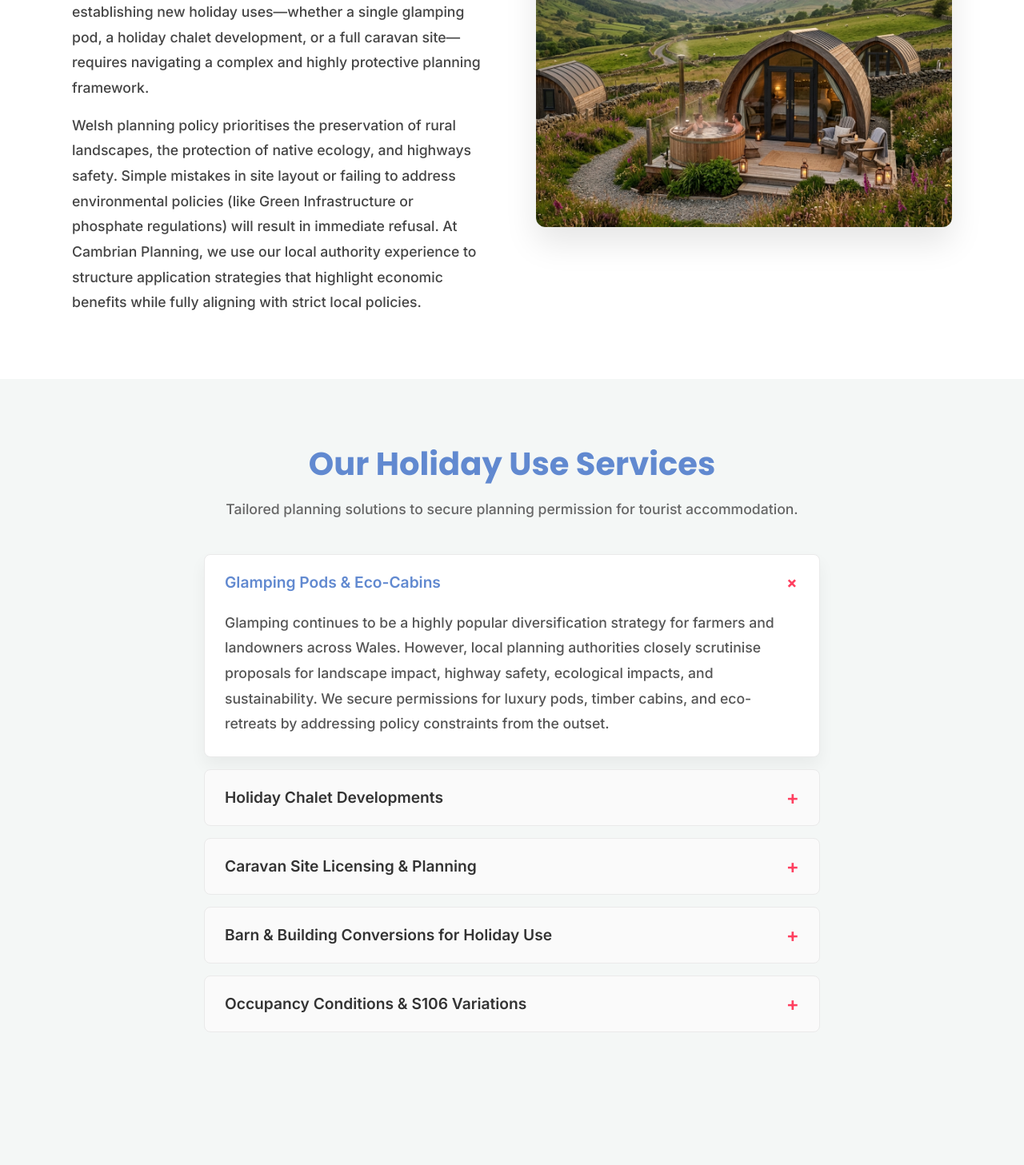
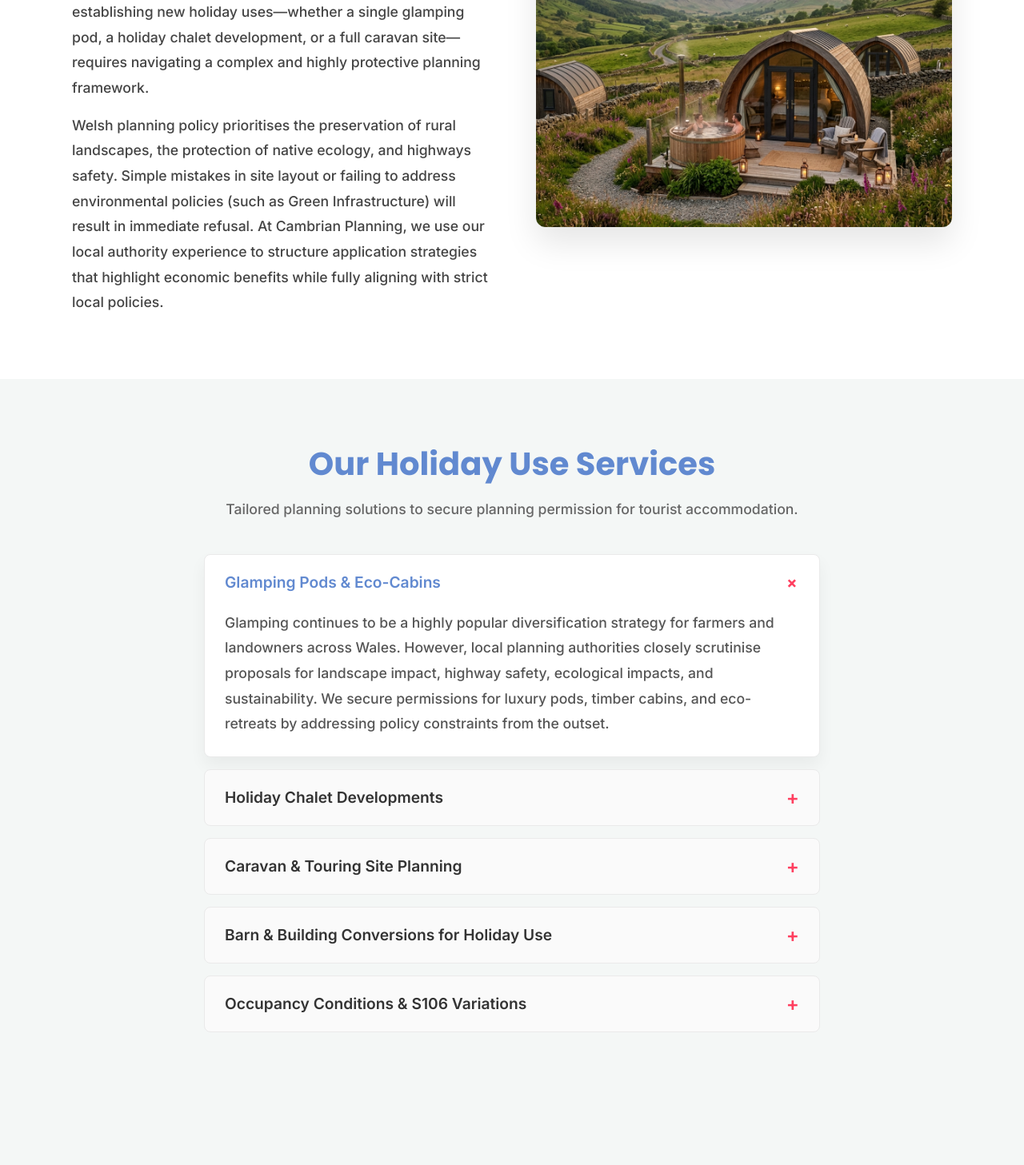
Before and after one commit to Clic-Cymru/cambrian-planning, a React (Vite) app: page /services/holiday-accommodation-and-glamping-planning in a window 1280 px wide. Shown: the part 759-2216 px from the top of the page at 80% size. Built offline with nearby package versions, Linux system fonts and the light colour scheme; no server answers.

Commit message:
Remove references to phosphates, site licensing, and building regulations

```diff
--- a/src/pages/HolidayUsesPlanning.tsx
+++ b/src/pages/HolidayUsesPlanning.tsx
@@ -17,8 +17,8 @@ const HolidayUsesPlanning: React.FC = () => {
       content: "Larger-scale chalet developments require rigorous justification. We navigate the complex policy framework regarding the conversion of land to leisure use, preparing comprehensive landscape character assessments, drainage strategies, and business plans to prove the viability and benefit of your proposed chalet site."
     },
     {
-      title: "Caravan Site Licensing & Planning",
-      content: "Whether you are establishing a new touring caravan site, extending an existing static caravan park, or seeking a change of use for private land, we guide you through both planning permission and the subsequent Caravan Site Licensing process. We address access, visibility splays, and environmental protection requirements."
+      title: "Caravan & Touring Site Planning",
+      content: "Whether you are establishing a new touring caravan site, extending an existing static caravan park, or seeking a change of use for private land, we guide you through the planning permission process. We address access, visibility splays, and environmental protection requirements."
     },
     {
       title: "Barn & Building Conversions for Holiday Use",
@@ -67,7 +67,7 @@ const HolidayUsesPlanning: React.FC = () => {
         content={
           <>
             <p style={{ marginBottom: '15px' }}>The tourism and leisure sector in Wales offers substantial opportunities for landowners and rural businesses. However, establishing new holiday uses—whether a single glamping pod, a holiday chalet development, or a full caravan site—requires navigating a complex and highly protective planning framework.</p>
-            <p>Welsh planning policy prioritises the preservation of rural landscapes, the protection of native ecology, and highways safety. Simple mistakes in site layout or failing to address environmental policies (like Green Infrastructure or phosphate regulations) will result in immediate refusal. At Cambrian Planning, we use our local authority experience to structure application strategies that highlight economic benefits while fully aligning with strict local policies.</p>
+            <p>Welsh planning policy prioritises the preservation of rural landscapes, the protection of native ecology, and highways safety. Simple mistakes in site layout or failing to address environmental policies (such as Green Infrastructure) will result in immediate refusal. At Cambrian Planning, we use our local authority experience to structure application strategies that highlight economic benefits while fully aligning with strict local policies.</p>
           </>
         }
         imageSrc="/assets/images/welsh_glamping_pods.jpg"
--- a/src/pages/PlanningApplications.tsx
+++ b/src/pages/PlanningApplications.tsx
@@ -34,7 +34,7 @@ const PlanningApplications: React.FC = () => {
     },
     {
       title: "Change of Use",
-      content: "Navigating the complexities of Use Class changes, ensuring compliance with local development plans and building regulations."
+      content: "Navigating the complexities of Use Class changes, ensuring compliance with local development plans."
     },
     {
       title: "Certificate of Lawfulness",
```
Also changed, not shown: copy_deck/01_main_pages.md (+1 -1 lines).
